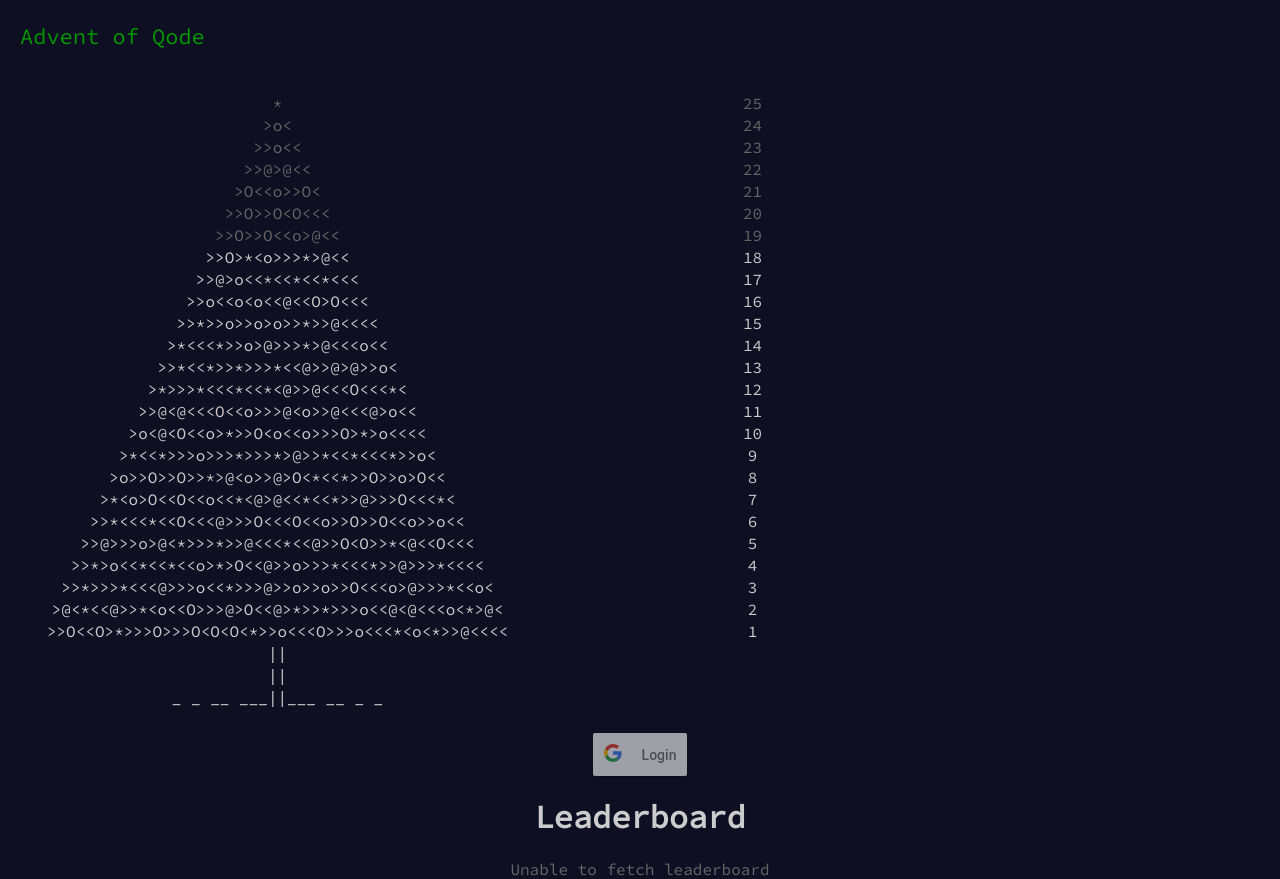
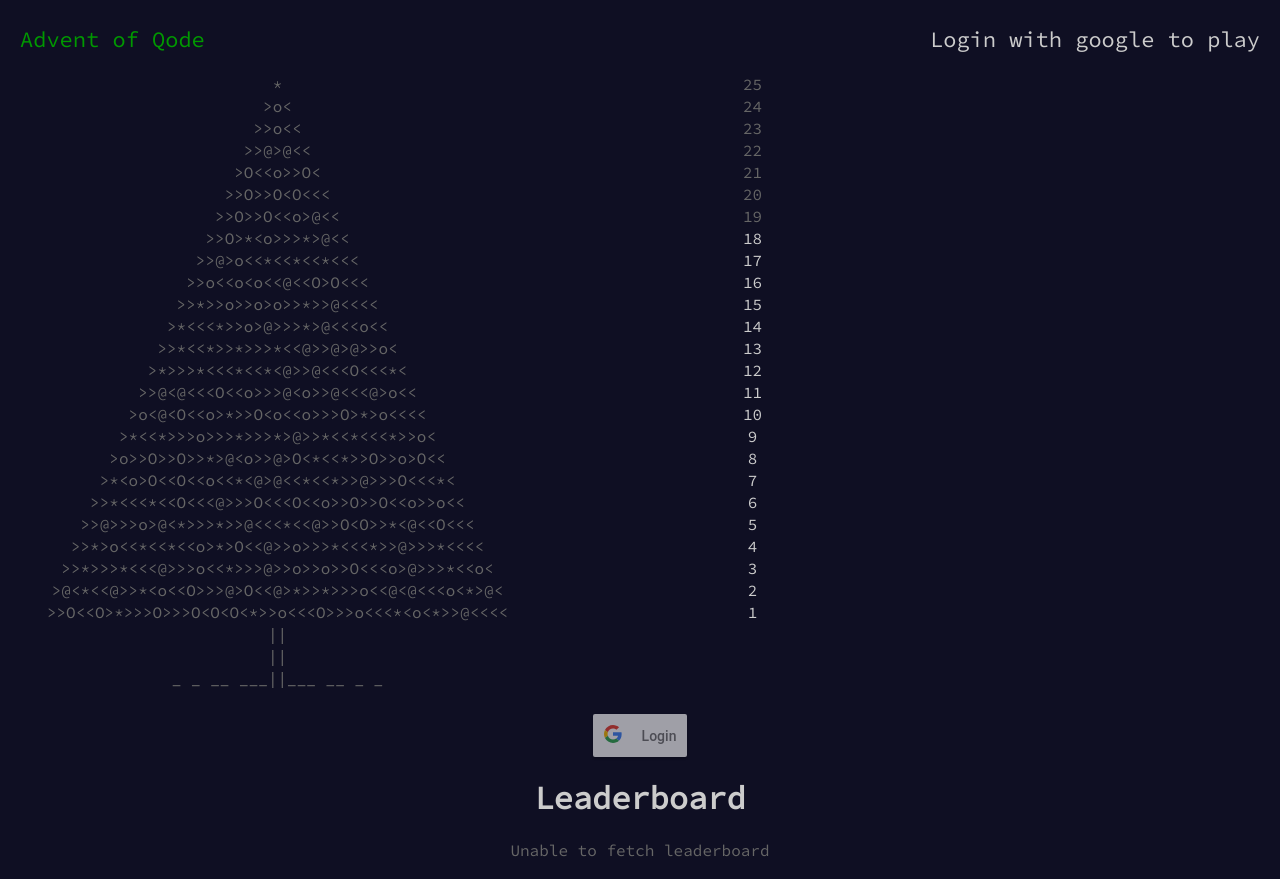
Before and after one commit to PontusEkengren/advent-of-qode, a React (Create React App) app: page / in a window 1280 px wide. Built offline with nearby package versions, Linux system fonts and the light colour scheme; no server answers.

Commit message:
Only logged in can play

```diff
--- a/src/App.js
+++ b/src/App.js
@@ -1,6 +1,7 @@
 import './App.css';
 import React, { useState, useEffect } from 'react';
 import { Header, Body, ContainerCenterColumn } from './Styled/defaults';
+import { Title } from './Styled/christmas';
 import LeaderBoard from './LeaderBoard';
 import Tree from './Tree.js';
 import * as api from './api.js';
@@ -48,10 +49,12 @@ function App() {
   return (
     <>
       <Header>
-        <p>Advent of Qode</p>
+        <Title>Advent of Qode</Title>
+        {name && <span>Welcome {name}</span>}
+        {!name && <span>Login with google to play</span>}
       </Header>
       <Body>
-        <Tree userData={userScore} />
+        <Tree userData={userScore} disabled={!isLogined} />
 
         <ContainerCenterColumn>
           <GoogleAuth
--- a/src/Styled/christmas.js
+++ b/src/Styled/christmas.js
@@ -11,3 +11,6 @@ export const Ornament = styled.span`
   color: ${(props) => (props.color ? props.color : 'white')};
   text-shadow: ${(props) => (props.textShadow ? '0 0 5px' : '')};
 `;
+export const Title = styled.span`
+  color: ${(props) => (props.color ? props.color : Colours.green)};
+`;
--- a/src/Styled/defaults.js
+++ b/src/Styled/defaults.js
@@ -19,13 +19,13 @@ export const Body = styled.div`
 `;
 
 export const Header = styled.header`
-  background-color: #0f0f23;
+  margin: 25px 20px 0 20px;
+
+  justify-content: space-between;
   display: flex;
-  flex-direction: column;
   font-size: calc(10px + 1.5vmin);
   text-decoration: none;
-  color: ${Colours.green};
-  margin-left: 20px;
+  color: ${Colours.lightGrey};
 `;
 
 export const Row = styled.tr`
--- a/src/Tree.js
+++ b/src/Tree.js
@@ -4,7 +4,7 @@ import { Branch, Ornament } from './Styled/christmas.js';
 import { treeData } from './treeData.js';
 import Question from './Question';
 
-export default function Tree({ userData }) {
+export default function Tree({ userData, disabled }) {
   const [showQuestion, setShowQuestion] = useState(false);
   const [day, setDay] = useState(null);
   const [tree, setTree] = useState([]);
@@ -30,6 +30,8 @@ export default function Tree({ userData }) {
   }, [userData]);
 
   const isActive = (branch) => {
+    if (disabled) return false;
+
     return branch.active && branch.day > 0;
   };
 
@@ -46,7 +48,7 @@ export default function Tree({ userData }) {
       >
         <td>
           {[...branch.ornament].map((char, i) => {
-            var color = branch.active ? Colours.lightGrey : Colours.grey;
+            var color = isActive(branch) ? Colours.lightGrey : Colours.grey;
             // const color = Colours.lightGrey;
             if (branch.active && branch.completed) {
               switch (char) {
```
